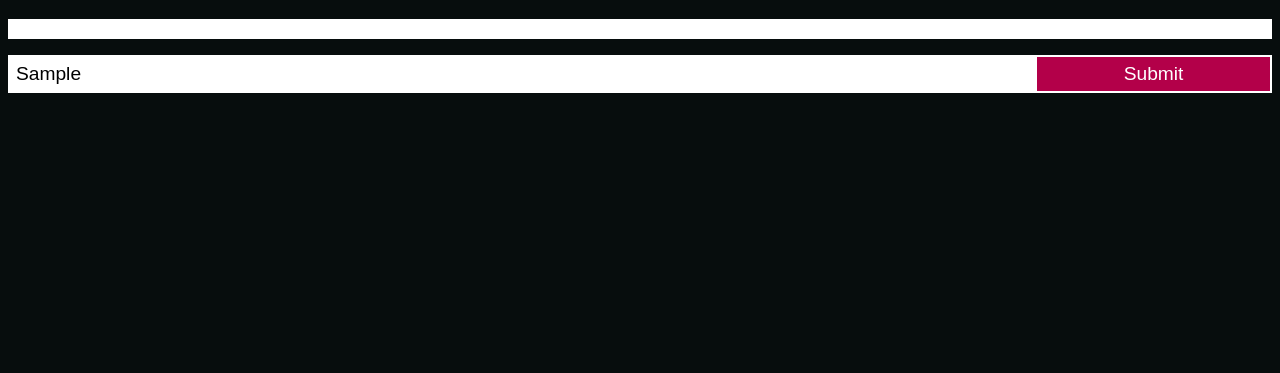
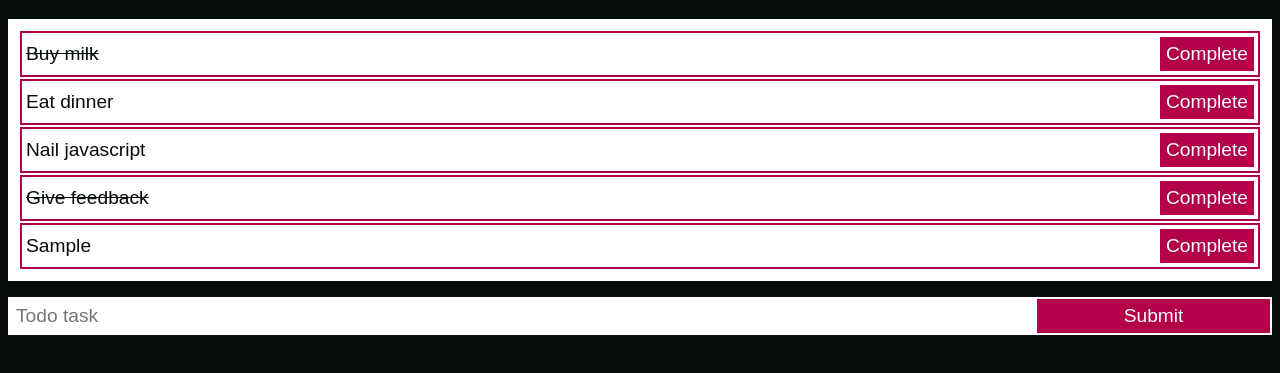
Before and after one commit to SheCodesAus/she-codes-js-exercises-Clahryott, a plain HTML site: page todo-list-starter/index.html in a window 1280 px wide. Both pictures are taken after typing "Sample" into the empty fields and a click on the button "Submit". Shown: the part 61-434 px from the top of the page. Drawn offline with Linux system fonts and the light colour scheme.

Commit message:
all up to date

```diff
--- a/todo-list-starter/script.js
+++ b/todo-list-starter/script.js
@@ -1,7 +1,74 @@
-function addTask() {}
+let todoTasksText = [
+    "Buy milk",
+    "Eat dinner",
+    "Nail javascript",
+    "Give feedback",
+  ];
 
-function updateTodoList() {}
 
-function createNewTodoItemElement(todoItem, index) {}
+  let todoTasksStatus = [true, false, false, true];
 
-function toggleComplete(index) {}
+  function createNewTaskElement(task, index) {
+    // Create a new <p> element & set the text of the new <p> element
+    let newTodoTaskTextElement = document.createElement("p");
+    newTodoTaskTextElement.innerText = task;
+
+    // Mark the task as complete if the status is true
+    if (todoTasksStatus[index] === true) {
+      newTodoTaskTextElement.classList.add("complete");
+    }
+
+    // Create a new <li> element and append the <p> element to it
+    let newTodoTaskElement = document.createElement("li");
+    newTodoTaskElement.appendChild(newTodoTaskTextElement);
+
+    // Create a new <button> element and append it to the <li> element
+    let completeButtonElement = document.createElement("input");
+    completeButtonElement.type = "button";
+    completeButtonElement.value = "Complete";
+    completeButtonElement.onclick = function () {
+      toggleComplete(index);
+    };
+    newTodoTaskElement.appendChild(completeButtonElement);
+
+    return newTodoTaskElement;
+  }
+
+  function addTask() {
+    let newTask = document.getElementById("new-task-text")
+    if (newTask.value) { //if the new task
+        todoTasksText.push(newTask.value);
+        todoTasksStatus.push(false);
+        newTask.value = "";
+        updateTodoList();
+    }
+  }
+
+  function updateTodoList() {
+    let todoList = document.getElementById("todo-list");
+    todoList.innerHTML = "";
+
+    // Loop through the todoTasksText array
+    todoTasksText.forEach((task, index) => {
+      let newTodoTaskElement = createNewTaskElement(task, index);
+
+      // Append the <li> element to the <ul> element
+      todoList.appendChild(newTodoTaskElement);
+    });
+  }
+
+  // function getKeyArrows // TRY THIS HERE !! to add the buttons
+
+  function createNewTodoItemElement(todoItem, index) {}
+
+  function toggleComplete(index) {
+    console.log("Before", todoTasksStatus[index]);
+    if (todoTasksStatus[index] === false) {
+      todoTasksStatus[index] = true;
+    } else {
+      todoTasksStatus[index] = false;
+    }
+    updateTodoList();
+
+  }
+  updateTodoList();
```
Also changed, not shown: playground-starter/script.js (+30 -0 lines), shopping-list-starter/index.html (+1 -0 lines), shopping-list-starter/script.js (+23 -2 lines), 1 other file.
